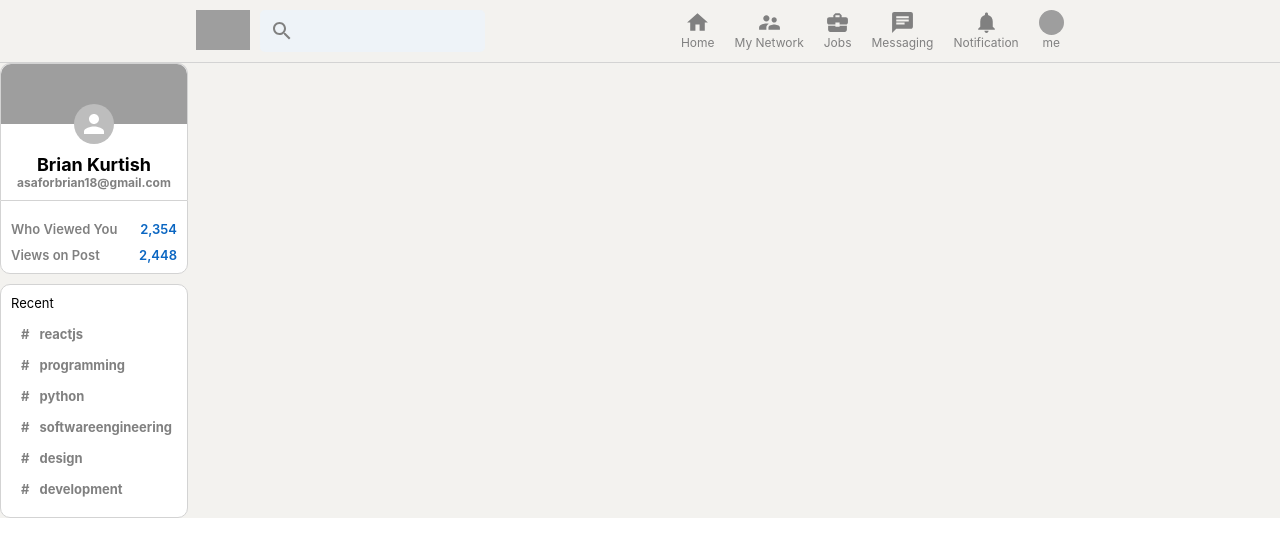
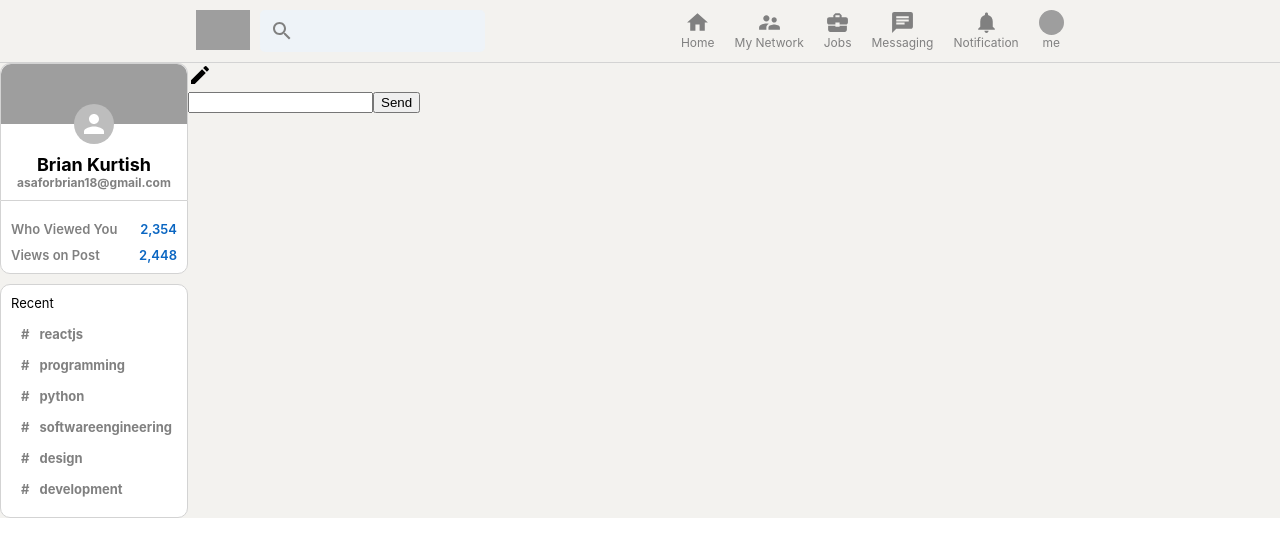
Before and after one commit to Briankurtish/linkedIn-clone-js, a React (Create React App) app in the folder linkedin-clone/: page / in a window 1280 px wide. Shown: the top 556 px of the page. Built offline with nearby package versions, Linux system fonts and the light colour scheme; grey boxes are pictures that could not be loaded.

Commit message:
started working on the main body

```diff
--- a/linkedin-clone/src/App.css
+++ b/linkedin-clone/src/App.css
@@ -1,7 +1,6 @@
 .app {
   background-color: #f3f2ef;
   display: flex;
-
   flex-direction: column;
 }
 
--- a/linkedin-clone/src/App.js
+++ b/linkedin-clone/src/App.js
@@ -2,6 +2,7 @@
 import './App.css';
 import Header from './Header';
 import Sidebar from './Sidebar';
+import Feed from './Feed';
 
 function App() {
   return (
@@ -12,7 +13,7 @@
       {/* App Body */}
       <div className="app__body">
         <Sidebar />
-        {/* Feed */}
+        <Feed />
         {/* Widgets */}
       </div>
 
--- /dev/null
+++ b/linkedin-clone/src/Feed.js
@@ -0,0 +1,21 @@
+import React from 'react'
+import './Feed.css'
+import CreateIcon from '@mui/icons-material/Create'
+
+function Feed() {
+  return (
+    <div className='feed'>
+      <div className="feed__inputContainer">
+        <div className="feed__input">
+          <CreateIcon />
+          <form action="">
+            <input type="text" />
+            <button type='submit'>Send</button>
+          </form>
+        </div>
+      </div>
+    </div>
+  )
+}
+
+export default Feed
```
Also changed, not shown: linkedin-clone/src/Feed.css (added).
